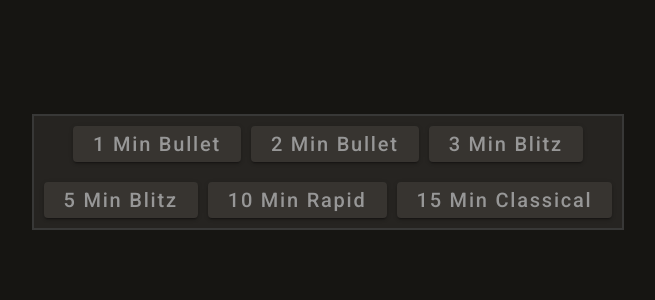
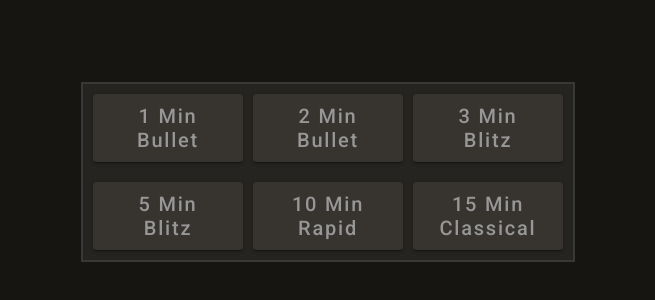
Before and after one commit to Mike-Bebnista/schachApp, an Angular app in the folder frontend/: page / in a window 1280 px wide. Shown: the part 228-528 px from the top of the page, without its empty margins (312-967 px from the left). Built offline with nearby package versions, Linux system fonts and the light colour scheme.

Commit message:
lobby styling

```diff
--- a/frontend/src/app/components/lobby/lobby.component.html
+++ b/frontend/src/app/components/lobby/lobby.component.html
@@ -1,12 +1,12 @@
 <div class="button-container">
     <div class="button-group">
-        <button mat-raised-button (click)="createGame(60000)">1 Min Bullet </button>
-        <button mat-raised-button (click)="createGame(120000)">2 Min Bullet</button>
-        <button mat-raised-button (click)="createGame(180000)">3 Min Blitz</button>
+        <button mat-raised-button (click)="createGame(60000)">1 Min <br>Bullet </button>
+        <button mat-raised-button (click)="createGame(120000)">2 Min <br>Bullet</button>
+        <button mat-raised-button (click)="createGame(180000)">3 Min <br>Blitz</button>
     </div>
     <div class="button-group">
-        <button mat-raised-button (click)="createGame(300000)">5 Min Blitz</button>
-        <button mat-raised-button (click)="createGame(600000)">10 Min Rapid</button>
-        <button mat-raised-button (click)="createGame(900000)">15 Min Classical</button>
+        <button mat-raised-button (click)="createGame(300000)">5 Min <br>Blitz</button>
+        <button mat-raised-button (click)="createGame(600000)">10 Min <br>Rapid</button>
+        <button mat-raised-button (click)="createGame(900000)">15 Min <br>Classical</button>
     </div>
 </div>
--- a/frontend/src/app/components/lobby/lobby.component.scss
+++ b/frontend/src/app/components/lobby/lobby.component.scss
@@ -15,13 +15,14 @@
 }
 
 .button-group button {
-    min-width: 100px;
+    min-width: 150px;
     padding: 10px 20px;
     background-color: #373430;
     color: #979797;
     border: none;
     font-size: 20px;
     text-align: center;
+    height: auto;
 }
 
 .button-group button:hover {
```
